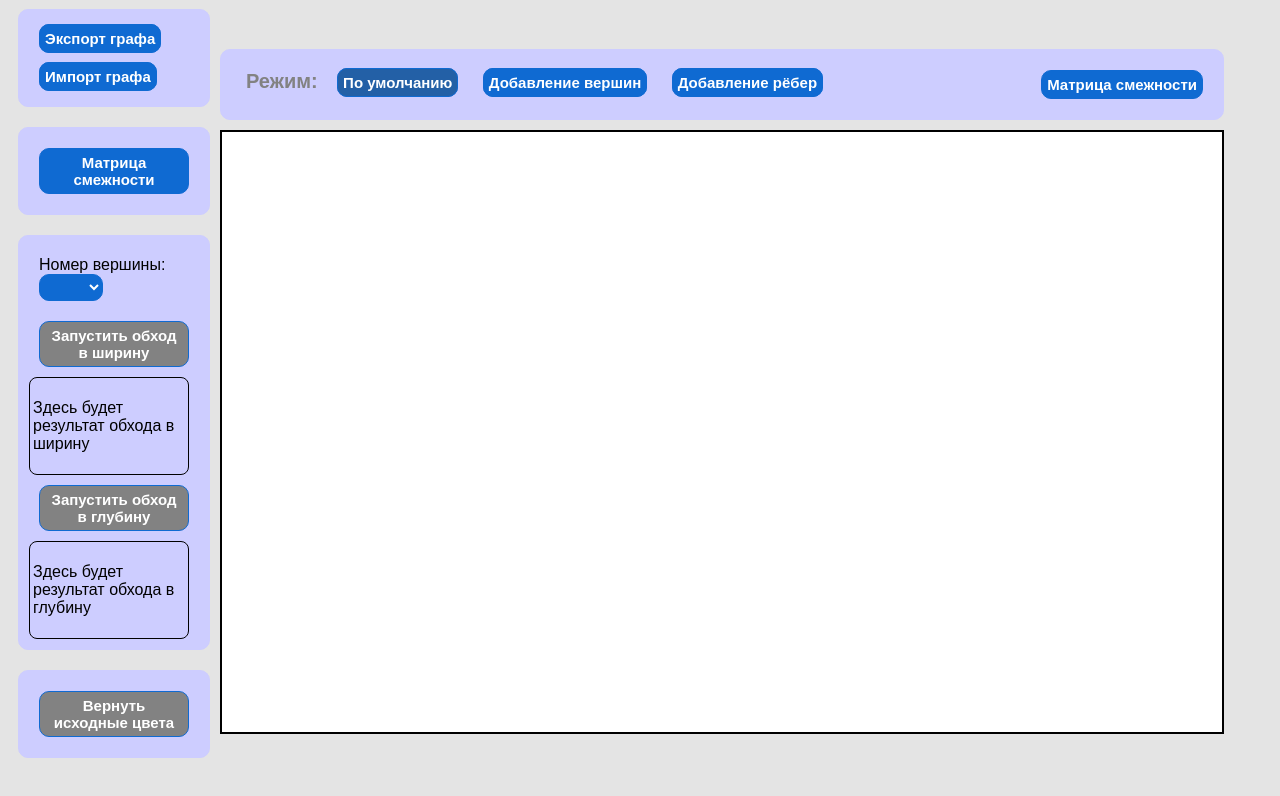
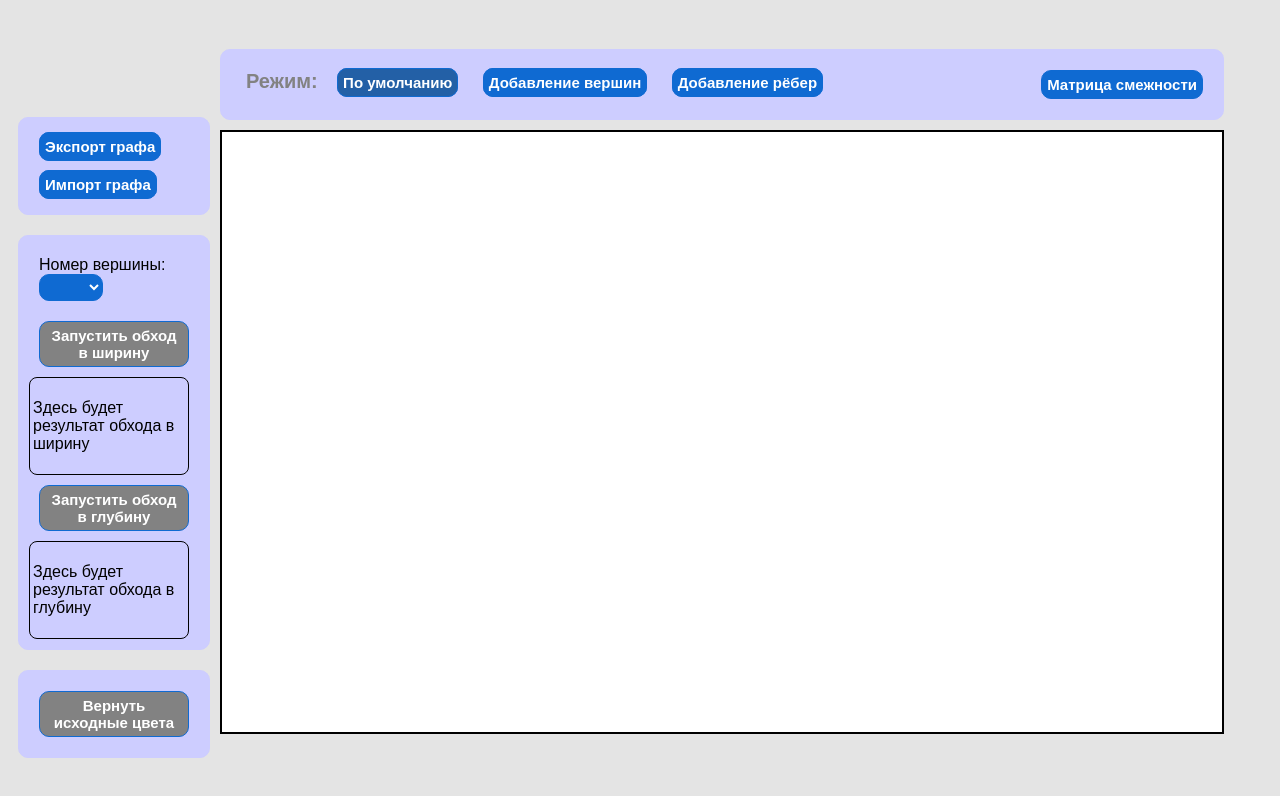
Before and after one commit to iliami/iliami.github.io, a plain HTML site: page graphs/index.html in a window 1280 px wide. Drawn offline with Linux system fonts and the light colour scheme.

Commit message:
Убрал лишние кнопки

```diff
--- a/graphs/index.html
+++ b/graphs/index.html
@@ -30,13 +30,6 @@
                             Импорт графа
                         </label>
                     </div>
-                </div>
-            </div>
-            <div class="menu_item">
-                <div class="show_adj_matrix">
-                    <button type="button" id="show_adjacency_matrix" class="btn">
-                        Матрица смежности
-                    </button>
                 </div>
             </div>
             <div class="menu_item">
```
